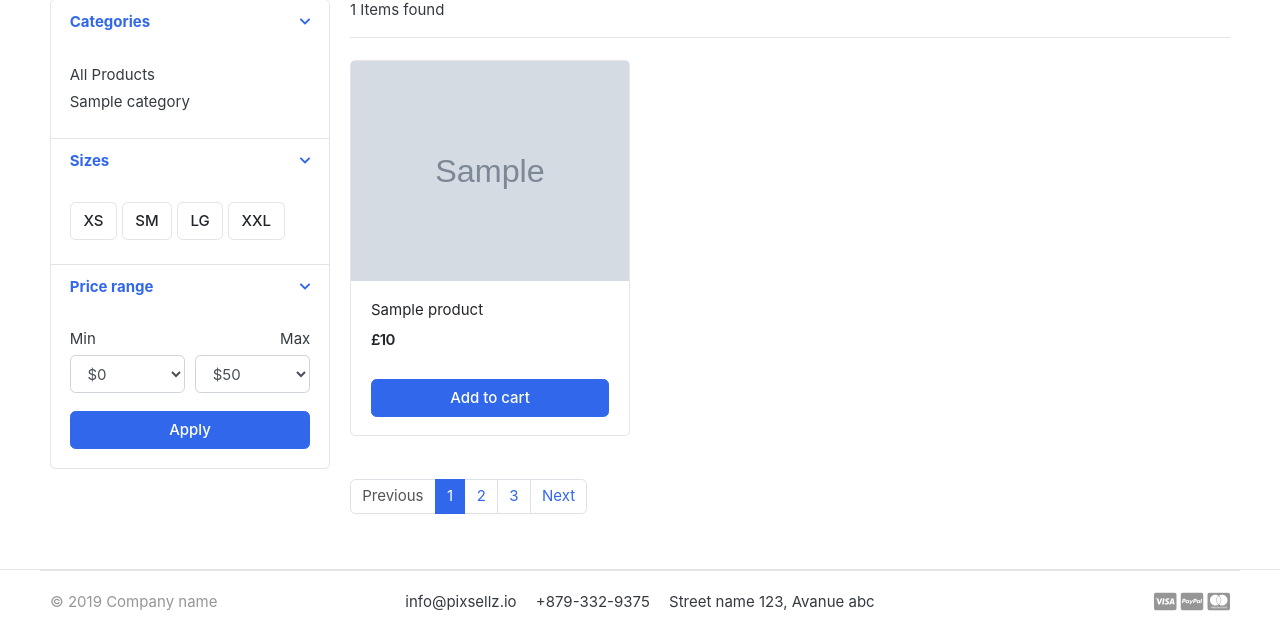
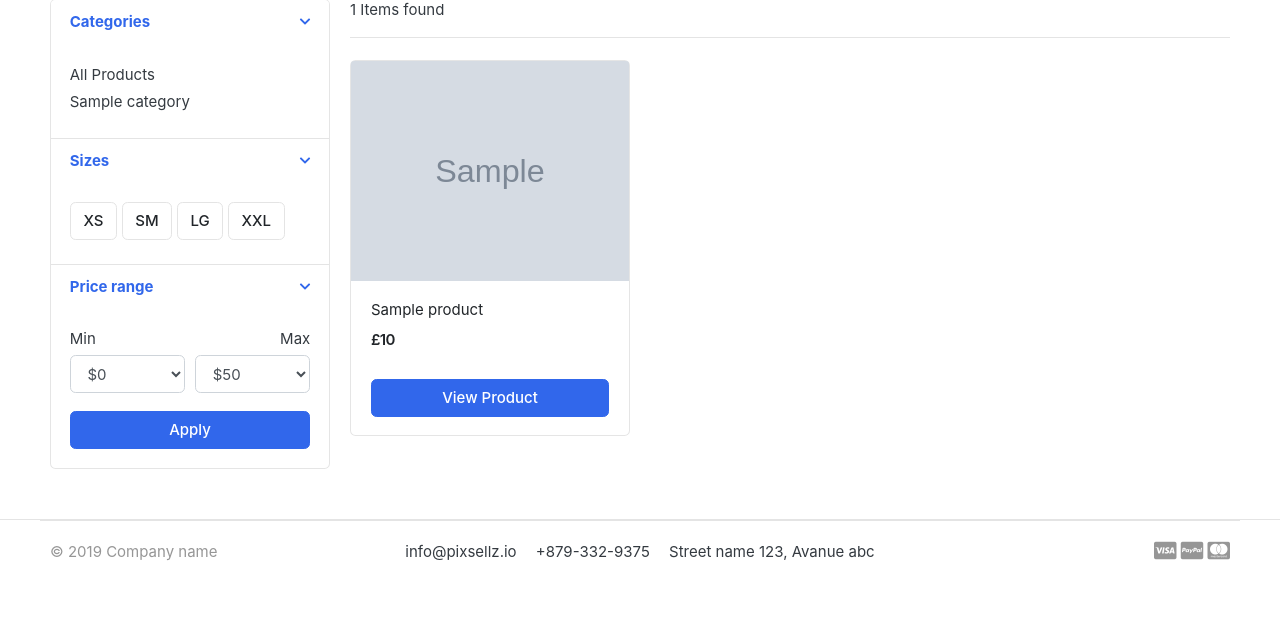
Before and after one commit to horger89/e-commerce_store, a Django app: page /store/ in a window 1280 px wide. Shown: the part 295-929 px from the top of the page. After the commit the page ends 856 px from the top, so only its background shows below. Run offline with Django 3.2, Linux system fonts and the light colour scheme; tables that the repository leaves empty hold one stand-in row (values such as "Sample post"); grey boxes marked "Sample" are stand-in pictures; some libraries are stand-ins or nearby versions; some web fonts are replaced.

Commit message:
added pagination

```diff
--- a/carts/views.py
+++ b/carts/views.py
@@ -2,6 +2,7 @@ from django.shortcuts import render, redirect, get_object_or_404
 from . models import Cart, CartItem
 from store.models import Product
 from django.http import HttpResponse
+from django.core.exceptions import ObjectDoesNotExist
 
 # Create your views here.
 def _cart_id(request):
--- a/store/views.py
+++ b/store/views.py
@@ -3,6 +3,7 @@ from . models import Product
 from category.models import Category
 from carts.views import _cart_id
 from carts.models import CartItem
+from django.core.paginator import EmptyPage, PageNotAnInteger, Paginator
 
 # Create your views here.
 
@@ -13,18 +14,28 @@ def store(request, category_slug = None):
     if category_slug != None:
         categories = get_object_or_404(Category, slug = category_slug)
         products = Product.objects.filter(category = categories, is_available = True)
+        paginator = Paginator(products, 3)
+        page = request.GET.get('page')
+        paged_products = paginator.get_page(page)
+        product_count = products.count()
         product_count = products.count()
     else:
-        products = Product.objects.all().filter(is_available = True)
+        products = Product.objects.all().filter(is_available = True).order_by('id')
+        paginator = Paginator(products, 3)
+        page = request.GET.get('page')
+        paged_products = paginator.get_page(page)
         product_count = products.count()
 
 
 
     context = {
-        'products': products,
-        'product_count' : product_count
+        'products': paged_products,
+        'product_count' : product_count,
+
+
     }
     return render(request, 'store/store.html', context)
+
 
 
 
--- a/templates/store/store.html
+++ b/templates/store/store.html
@@ -144,7 +144,11 @@
 
                         </div> <!-- price-wrap.// -->
                     </div>
-                    <a href="{% url 'add_cart' product.id %}" class="btn btn-block btn-primary">Add to cart </a>
+                    {% if product.stock <= 0 %}
+                    <a href="{{ product.get_url }}" class="btn btn-block btn-primary">View Product (Out of Stock)</a>
+                    {% else %}
+                    <a href="{{ product.get_url }}" class="btn btn-block btn-primary">View Product</a>
+                    {% endif %}
                 </figcaption>
             </figure>
         </div> <!-- col.// -->
@@ -153,13 +157,25 @@
 
 
     <nav class="mt-4" aria-label="Page navigation sample">
+      {% if products.has_other_pages %}
       <ul class="pagination">
-        <li class="page-item disabled"><a class="page-link" href="#">Previous</a></li>
-        <li class="page-item active"><a class="page-link" href="#">1</a></li>
-        <li class="page-item"><a class="page-link" href="#">2</a></li>
-        <li class="page-item"><a class="page-link" href="#">3</a></li>
-        <li class="page-item"><a class="page-link" href="#">Next</a></li>
+        {% if products.has_previous %}
+        <li class="page-item"><a class="page-link" href="?page={{products.previous_page_number}}">Previous</a></li>
+        {% endif %}
+
+        {% for i in products.paginator.page_range %}
+            {% if products.number == i %}
+                <li class="page-item active"><a class="page-link" href="#">{{i}}</a></li>
+            {% else %}
+                <li class="page-item"><a class="page-link" href="?page={{i}}">{{i}}</a></li>
+            {% endif %}
+        {% endfor %}
+
+        {% if products.has_next %}
+            <li class="page-item"><a class="page-link" href="?page={{products.next_page_number}}">Next</a></li>
+        {% endif %}
       </ul>
+      {% endif %}
     </nav>
 
         </main> <!-- col.// -->
```
